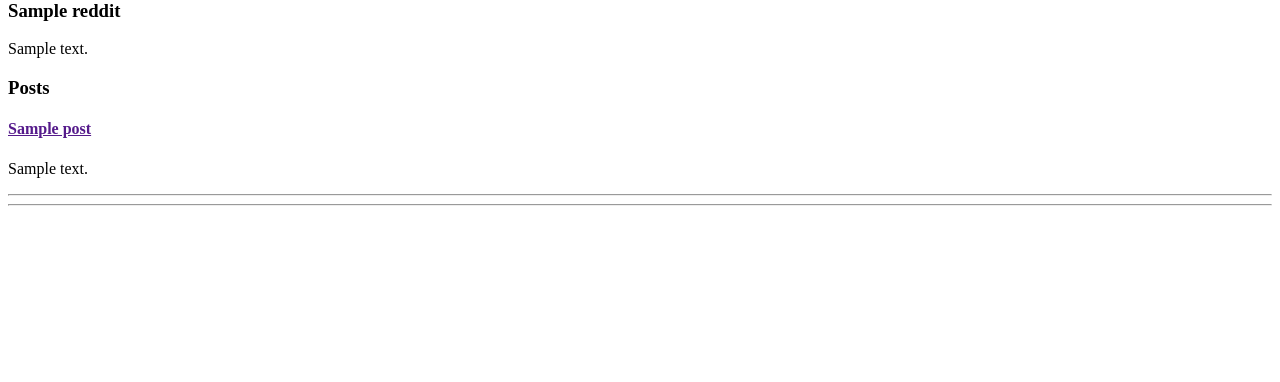
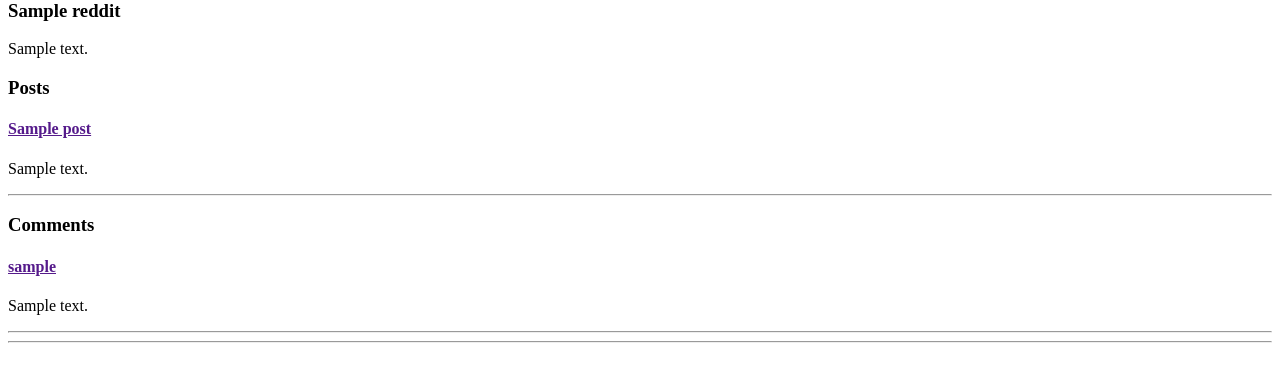
Before and after one commit to DaltonHart/Reddit_Clone, a Django app: page /sub/1 in a window 1280 px wide. Shown: the part 203-585 px from the top of the page. Run offline with Django 3.2, Linux system fonts and the light colour scheme; tables that the repository leaves empty hold one stand-in row (values such as "Sample post").

Commit message:
added comment system with a many to many relationship

```diff
--- a/reddit_clone/admin.py
+++ b/reddit_clone/admin.py
@@ -3,7 +3,7 @@ from django.contrib.auth import get_user_model
 from django.contrib.auth.admin import UserAdmin
 
 from .forms import CustomUserCreationForm, CustomUserChangeForm
-from .models import CustomUser, Sub_Reddit, Post
+from .models import CustomUser, Sub_Reddit, Post, Comment
 
 class CustomUserAdmin(UserAdmin):
     add_form = CustomUserCreationForm
@@ -14,3 +14,4 @@ class CustomUserAdmin(UserAdmin):
 admin.site.register(CustomUser, CustomUserAdmin)
 admin.site.register(Sub_Reddit)
 admin.site.register(Post)
+admin.site.register(Comment)
--- a/reddit_clone/models.py
+++ b/reddit_clone/models.py
@@ -28,11 +28,8 @@ class Post (models.Model):
     def __str__(self):
         return self.title
 
-# class Comment (models.Model):
-#     user =
-#     post = models.ForeignKey(Post, on_delete=models.CASCADE, related_name='comments')
-#     body = models.TextField()
-#     sub_comment = models.ManyToManyField('self', related_name='sub_comment', blank=True)
-
-#     def __str__(self):
-#         return self.post
+class Comment (models.Model):
+    author = models.ForeignKey(CustomUser, on_delete=models.CASCADE, related_name='comments', blank=True)
+    post = models.ForeignKey(Post, on_delete=models.CASCADE, related_name='comments')
+    body = models.TextField()
+    sub_comment = models.ManyToManyField('self', related_name='sub_comment', blank=True )
--- a/reddit_clone/templates/reddit_clone/sub_reddit_detail.html
+++ b/reddit_clone/templates/reddit_clone/sub_reddit_detail.html
@@ -10,9 +10,17 @@
 <h3 >Posts </h3>
 
 {% for post in sub_reddit.posts.all %}
+
     <h4><a href="">{{ post.title }}</a></h4>
     <p>{{post.body}}</p>
     <hr>
+    <h3 >Comments </h3>
+    {% for comment in post.comments.all%}
+    <h4><a href="">{{ comment.author }}</a></h4>
+    <p>{{comment.body}}</p>
+    <hr>
+    {% endfor %}
+
 {% endfor %}
 
 
--- a/reddit_clone/urls.py
+++ b/reddit_clone/urls.py
@@ -7,4 +7,5 @@ urlpatterns = [
     path('', views.sub_reddit_list, name='sub_reddit_list'),
     path('sub/<int:pk>', views.sub_reddit_detail, name='sub_reddit_detail'),
     path('posts/', views.post_list, name='post_list'),
+    path('comments/',views.comment_list, name='comment_list'),
 ]
--- a/reddit_clone/views.py
+++ b/reddit_clone/views.py
@@ -2,7 +2,7 @@ from django.urls import reverse_lazy
 from django.views import generic
 from django.shortcuts import render, redirect
 from .forms import CustomUserCreationForm
-from .models import Sub_Reddit, CustomUser, Post
+from .models import Sub_Reddit, CustomUser, Post, Comment
 
 class SignUp(generic.CreateView):
     form_class = CustomUserCreationForm
@@ -23,3 +23,8 @@ def sub_reddit_detail(request, pk):
 def post_list(request):
     posts = Post.objects.all()
     return render(request, 'reddit_clone/post_list.html', {'posts':posts})
+
+#index Comments
+def comment_list(request):
+    comments = Comment.objects.all()
+    return render(request, 'reddit_clone/comment_list.html', {'comments':comments})
```
Also changed, not shown: reddit_clone/templates/reddit_clone/comment_list.html (added, +12 -0 lines), reddit_clone/migrations/0004_comment.py (added).
